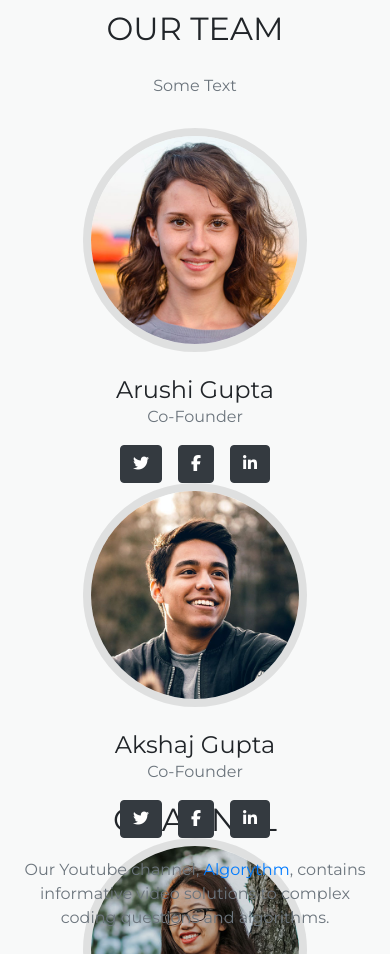
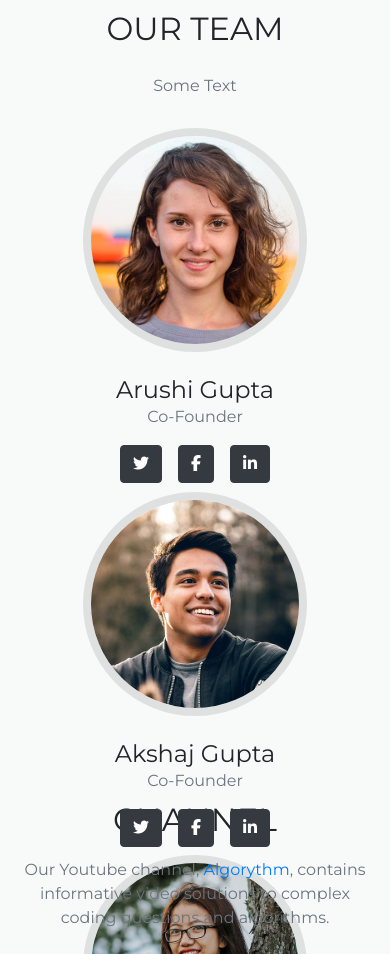
Before and after one commit to VarunChilukuri/AlgoSTEM, a PHP site: page /index.html in a window 390 px wide. Shown: the part 845-1799 px from the top of the page. Run offline with PHP 8.4, Linux system fonts and the light colour scheme; some libraries are stand-ins or nearby versions; some web fonts are replaced.

Commit message:
Add padding between team members for responsiveness on small screens

```diff
--- a/index.html
+++ b/index.html
@@ -81,7 +81,7 @@
         </div>
       </div>
       <div class="row" id="team-carousel">
-        <div class="col-lg-4">
+        <div class="col-lg-4 person">
           <div class="team-member">
             <img class="mx-auto rounded-circle" src="assets/img/team/1.jpg" alt="Arushi Gupta" />
             <h4>Arushi Gupta</h4>
@@ -91,7 +91,7 @@
               class="btn btn-dark btn-social mx-2" href="#!"><i class="fab fa-linkedin-in"></i></a>
           </div>
         </div>
-        <div class="col-lg-4">
+        <div class="col-lg-4 person">
           <div class="team-member">
             <img class="mx-auto rounded-circle" src="assets/img/team/2.jpg" alt="Akshaj Gupta" />
             <h4>Akshaj Gupta</h4>
@@ -101,7 +101,7 @@
               class="btn btn-dark btn-social mx-2" href="#!"><i class="fab fa-linkedin-in"></i></a>
           </div>
         </div>
-        <div class="col-lg-4">
+        <div class="col-lg-4 person">
           <div class="team-member">
             <img class="mx-auto rounded-circle" src="assets/img/team/3.jpg" alt="Varun Chilukuri" />
             <h4>Varun Chilukuri</h4>
--- a/main.css
+++ b/main.css
@@ -72,6 +72,10 @@ h1
 
 #team{
   background-color: #F8F9F9;
+}
+
+.person{
+  padding-bottom: 2.25%;
 }
 
 #team{
```
